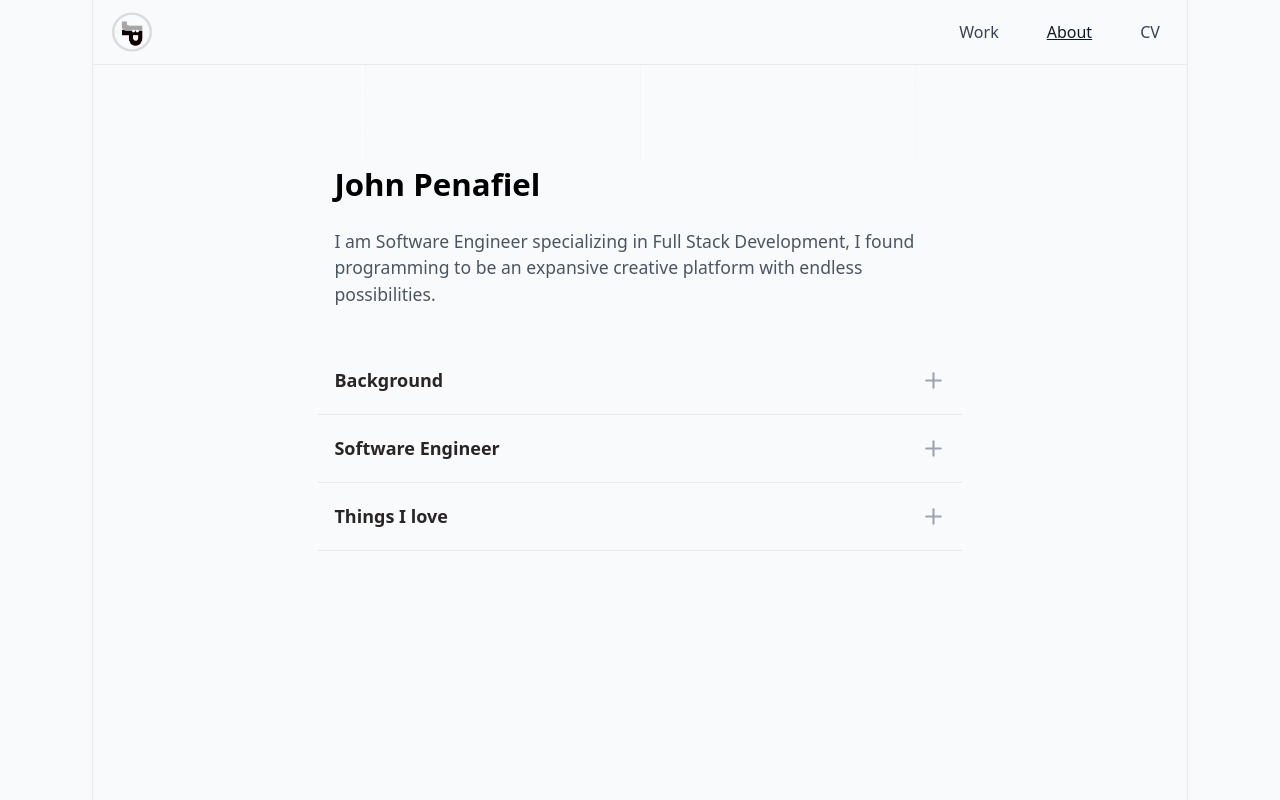
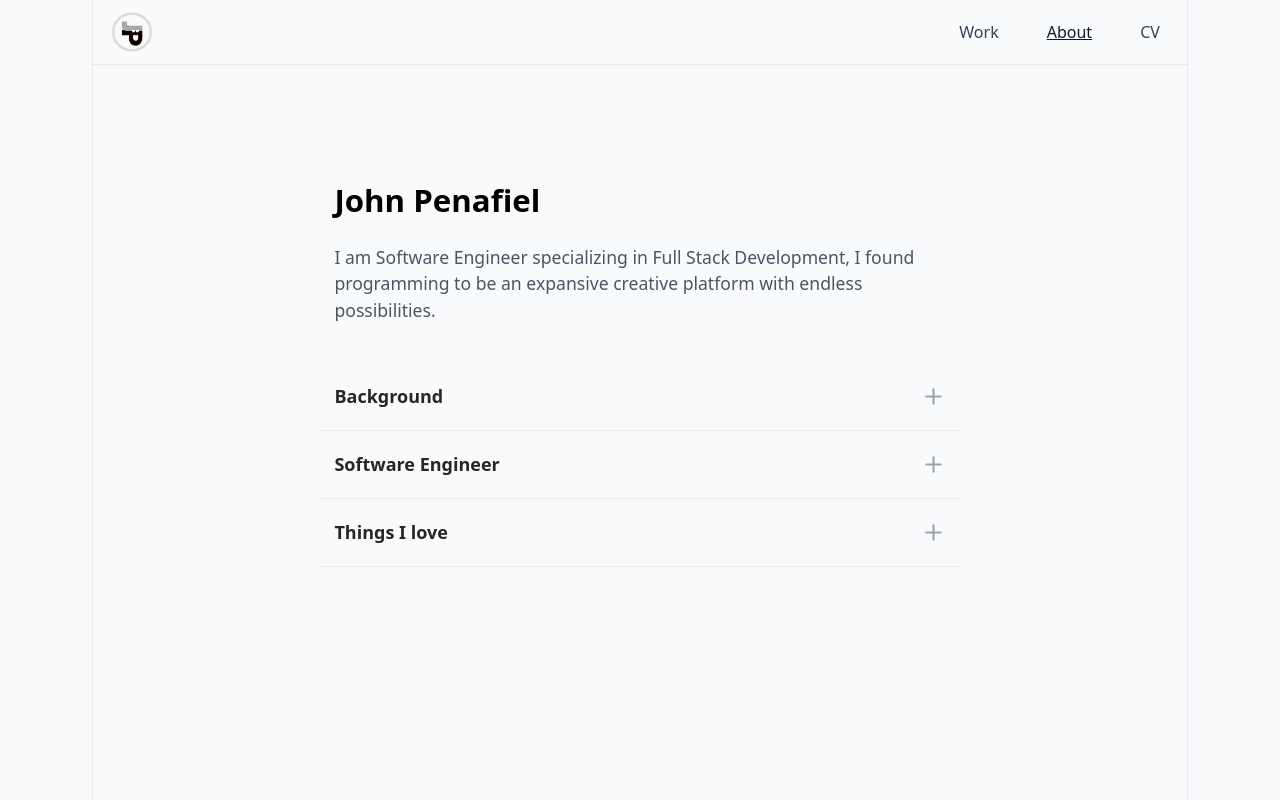
Before and after one commit to johnjohnpenafiel/Portfolio, a Next.js app: page /about in a window 1280 px wide. Shown: the top 800 px of the page. Built offline with nearby package versions, Linux system fonts and the light colour scheme.

Commit message:
fixed top spacing in about page

```diff
--- a/app/about/page.tsx
+++ b/app/about/page.tsx
@@ -5,9 +5,9 @@ import { aboutInfo } from "@/data";
 
 const About = () => {
   return (
-    <div className="h-screen bg-[#f9fafb] border-b">
+    <div className="h-screen flex -mt-[64px] || bg-[#f9fafb] border-b">
       <section className="md:mx-[17%]">
-        <div className="flex flex-col m-10 mt-24 px-4">
+        <div className="flex flex-col m-10 mt-44 px-4">
           <h1 className="text-3xl font-semibold">John Penafiel</h1>
           <p className="pt-5 || text-gray-600 text-md font-light">
             I am Software Engineer specializing in Full Stack Development, I
--- a/app/layout.tsx
+++ b/app/layout.tsx
@@ -30,14 +30,13 @@ export default function RootLayout({
       <body
         className={`${geistSans.variable} ${geistMono.variable} antialiased`}
       >
-        <div className="fixed inset-y-[-100vh] left-[7.2%] w-px lg:bg-gray-200/80 z-50"></div>
-        <div className="fixed inset-y-[-100vh] right-[7.2%] w-px lg:bg-gray-200/80 z-50"></div>
+        <main className="lg:mx-[7.2%]">
+          <div className="fixed inset-y-[-100vh] left-[7.2%] w-px lg:bg-gray-200/80 z-50"></div>
+          <div className="fixed inset-y-[-100vh] right-[7.2%] w-px lg:bg-gray-200/80 z-50"></div>
 
-        <div className="fixed inset-y-0 left-[50%] w-px border-r border-dashed border-gray-100 -z-10"></div>
-        <div className="fixed inset-y-0 left-[28.5%] w-px border-r border-dashed border-gray-100 -z-10"></div>
-        <div className="fixed inset-y-0 left-[71.5%] w-px border-r border-dashed border-gray-100 -z-10"></div>
-
-        <main className="lg:mx-[7.2%]">
+          <div className="fixed inset-y-0 left-[50%] w-px border-r border-dashed border-gray-200 -z-10"></div>
+          <div className="fixed inset-y-0 left-[28.5%] w-px border-r border-dashed border-gray-200 -z-10"></div>
+          <div className="fixed inset-y-0 left-[71.5%] w-px border-r border-dashed border-gray-200 -z-10"></div>
           <Navbar />
           {children}
           <Footer />
--- a/components/Navbar.tsx
+++ b/components/Navbar.tsx
@@ -5,7 +5,6 @@ import React, { useState } from "react";
 import Image from "next/image";
 import Link from "next/link";
 
-import { FiMenu, FiX } from "react-icons/fi";
 import { usePathname } from "next/navigation";
 import { resumeLink } from "@/data";
 
@@ -101,6 +100,7 @@ const Navbar = () => {
               href={menuItem.href}
               target={menuItem.target}
               rel={menuItem.rel}
+              onClick={() => setIsMenuOpen(!isMenuOpen)}
               className={`text-gray-700 hover:text-gray-900 text-2xl transition-opacity ease-in-out
                 ${menuItem.active && "underline text-gray-900"}
                 ${
```
